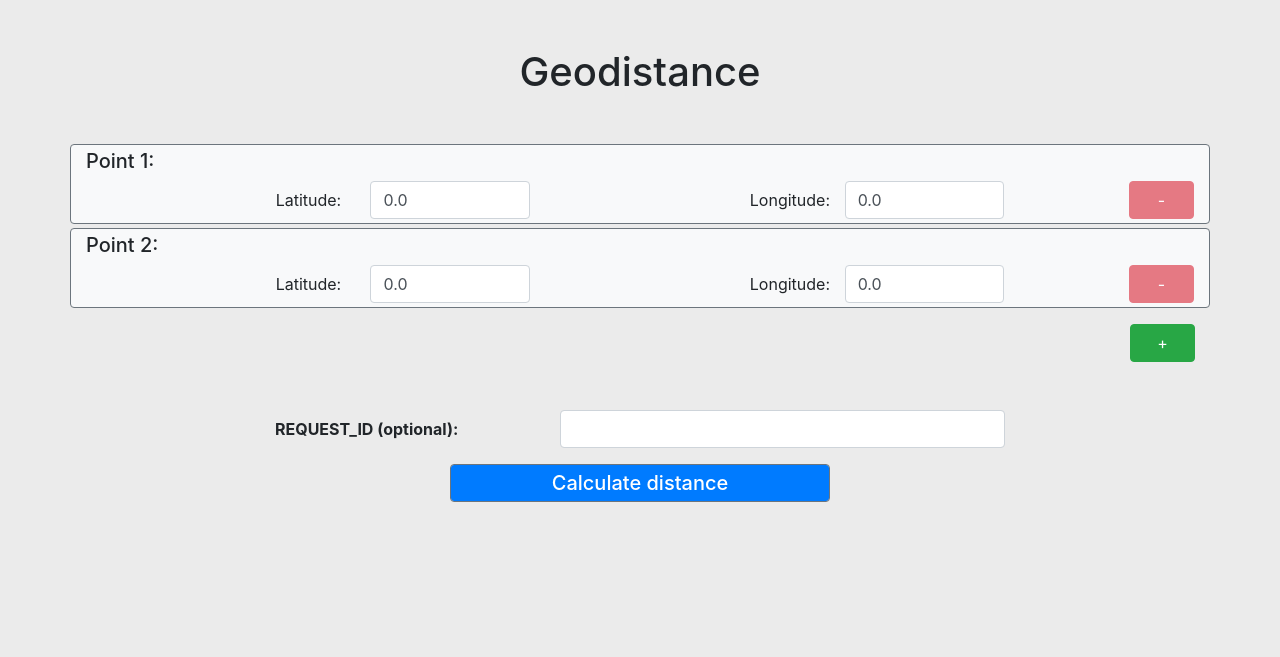
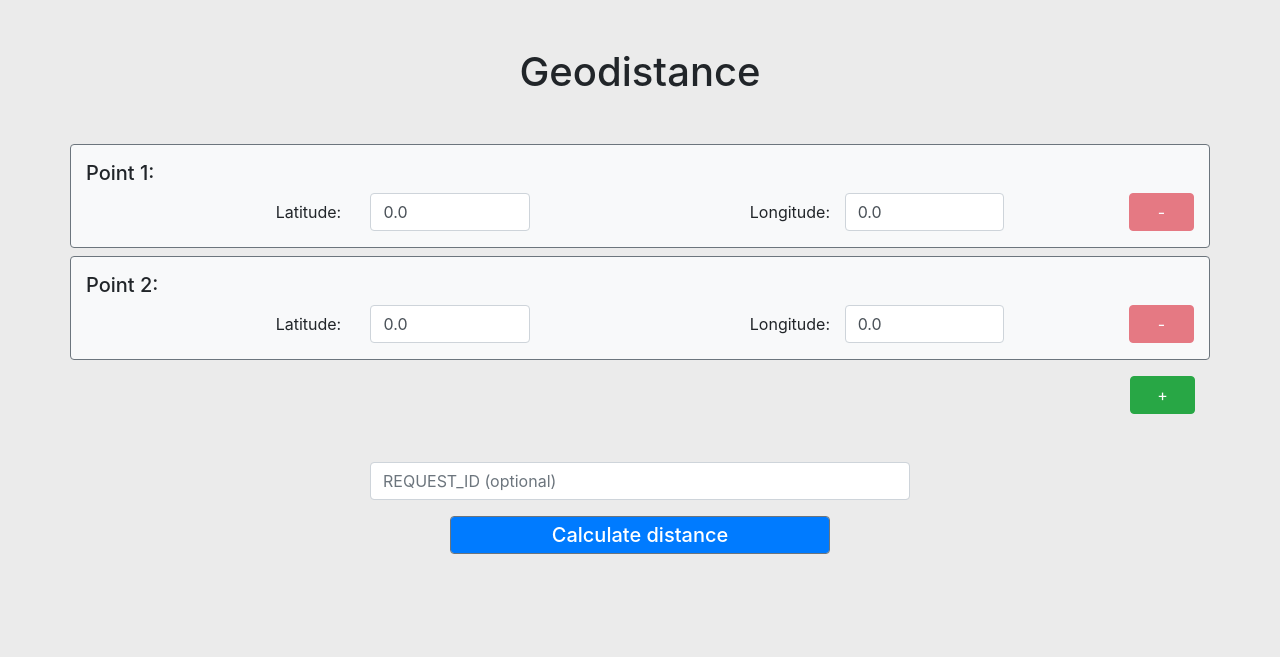
Before and after one commit to rudeuke/Distance-calculator, a Django app: page / in a window 1280 px wide. Shown: the top 657 px of the page. Run offline with Django 4.2, Linux system fonts and the light colour scheme; some libraries are stand-ins or nearby versions.

Commit message:
Some more GUI changes

```diff
--- a/stava_geodistance/static/points.js
+++ b/stava_geodistance/static/points.js
@@ -4,7 +4,7 @@ function addPoint() {
     numberOfPoints++;
 
     var mainContainer = document.createElement("div");
-    mainContainer.classList.add("container", "py-1", "my-1", "border", "border-secondary", "rounded", "bg-light");
+    mainContainer.classList.add("container", "py-3", "my-2", "border", "border-secondary", "rounded", "bg-light");
 
     var h5 = document.createElement("h5");
     h5.textContent = "Point " + numberOfPoints + ":";
--- a/templates/calculator.html
+++ b/templates/calculator.html
@@ -19,9 +19,8 @@
     <div class="form-group">
         <div class="container my-5">
             <div class="row">
-                <label for="request_id" class="col-3 offset-2 col-form-label"><b>REQUEST_ID (optional):</b></label>
-                <div class="col-5">
-                    <input type="text" class="form-control" name="request_id" maxlength="100">
+                <div class="col-6 offset-3">
+                    <input type="text" class="form-control" name="request_id" maxlength="100" placeholder="REQUEST_ID (optional)">
                 </div>
             </div>
             <div class="row my-3">
```
